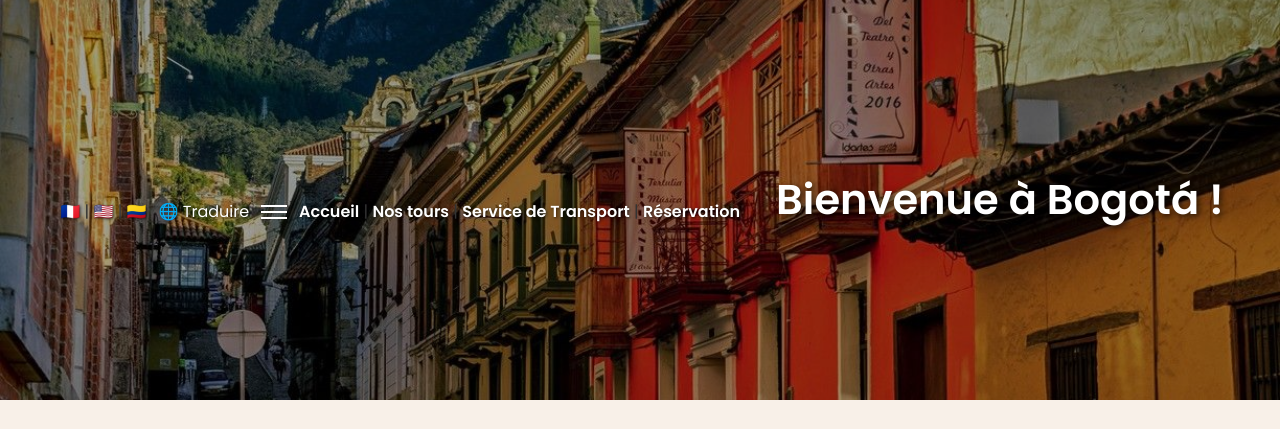
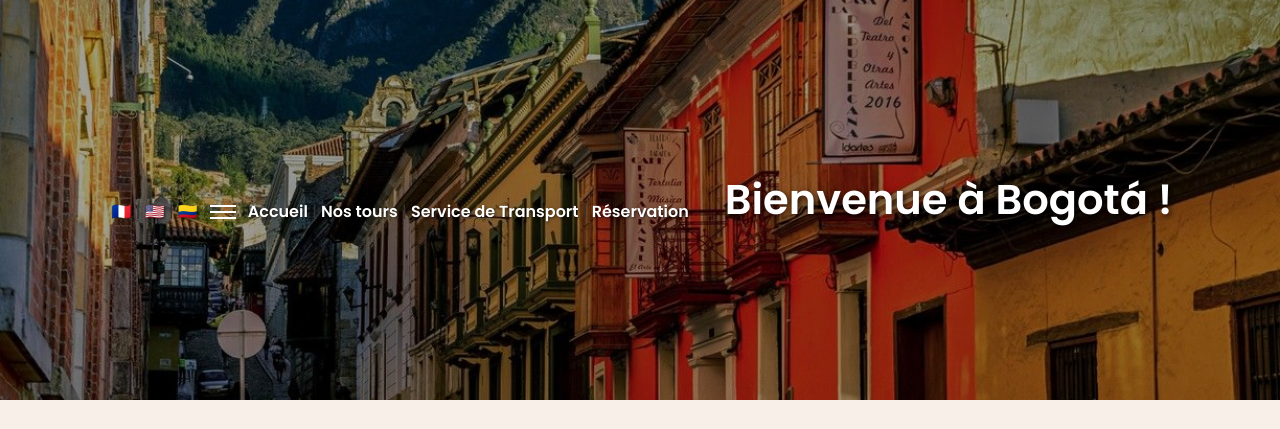
Before and after one commit to aurelienthimotyroux-gif/ohlalatoursbogota, a Flask app: page / in a window 1280 px wide. Shown: the top 429 px of the page. Run offline with Flask 3, Linux system fonts and the light colour scheme; some libraries are stand-ins or nearby versions.

Commit message:
Remove Traduire dropdown from header

```diff
--- a/templates/index.html
+++ b/templates/index.html
@@ -92,18 +92,6 @@
   <style>
     .hero-topbar .burger span { background: #fff !important; }
     #burger[aria-expanded="true"] span { background: #fff !important; }
-
-    .translate-free { display:inline-block; position:relative; }
-    .translate-free details { display:inline-block; }
-    .translate-free summary { cursor:pointer; color:#fff; text-shadow:1px 1px 3px rgba(0,0,0,.5); }
-    .translate-free .menu {
-      position:absolute; right:0; top:120%; min-width:220px;
-      background:#fff; color:#222; border-radius:8px; box-shadow:0 6px 18px rgba(0,0,0,.18);
-      padding:8px; z-index:5;
-    }
-    .translate-free .menu a { display:block; padding:8px 10px; border-radius:6px; text-decoration:none; color:#111; }
-    .translate-free .menu a:hover { background:#f2f2f2; }
-  </style>
 
   <!-- Sprite d'icônes SVG (étoiles) -->
   <svg xmlns="http://www.w3.org/2000/svg" style="display:none;">
@@ -210,18 +198,6 @@
         <a href="{{ lang_url('fr') }}" aria-label="Français">🇫🇷</a> |
         <a href="{{ lang_url('en') }}" aria-label="English">🇺🇸</a> |
         <a href="{{ lang_url('es') }}" aria-label="Español">🇨🇴</a>
-      </div>
-
-      <!-- 🌐 Traduction gratuite via Google Translate (proxy) -->
-      <div class="translate-free" style="margin-left:10px;">
-        <details>
-          <summary>🌐 {{ _("Traduire") }}</summary>
-          <div class="menu" role="menu" aria-label="{{ _('Traduire cette page') }}">
-            <a role="menuitem" href="https://translate.google.com/translate?hl=fr&sl=auto&tl=en&u={{ request.url|urlencode }}" target="_blank" rel="noopener">English (Google)</a>
-            <a role="menuitem" href="https://translate.google.com/translate?hl=fr&sl=auto&tl=es&u={{ request.url|urlencode }}" target="_blank" rel="noopener">Español (Google)</a>
-            <a role="menuitem" href="https://translate.google.com/translate?hl=fr&sl=auto&tl=fr&u={{ request.url|urlencode }}" target="_blank" rel="noopener">Français (Google)</a>
-          </div>
-        </details>
       </div>
 
       <button class="burger" id="burger" aria-expanded="false" aria-controls="nav-menu" style="margin-left:auto; margin-right:8px;">
```
